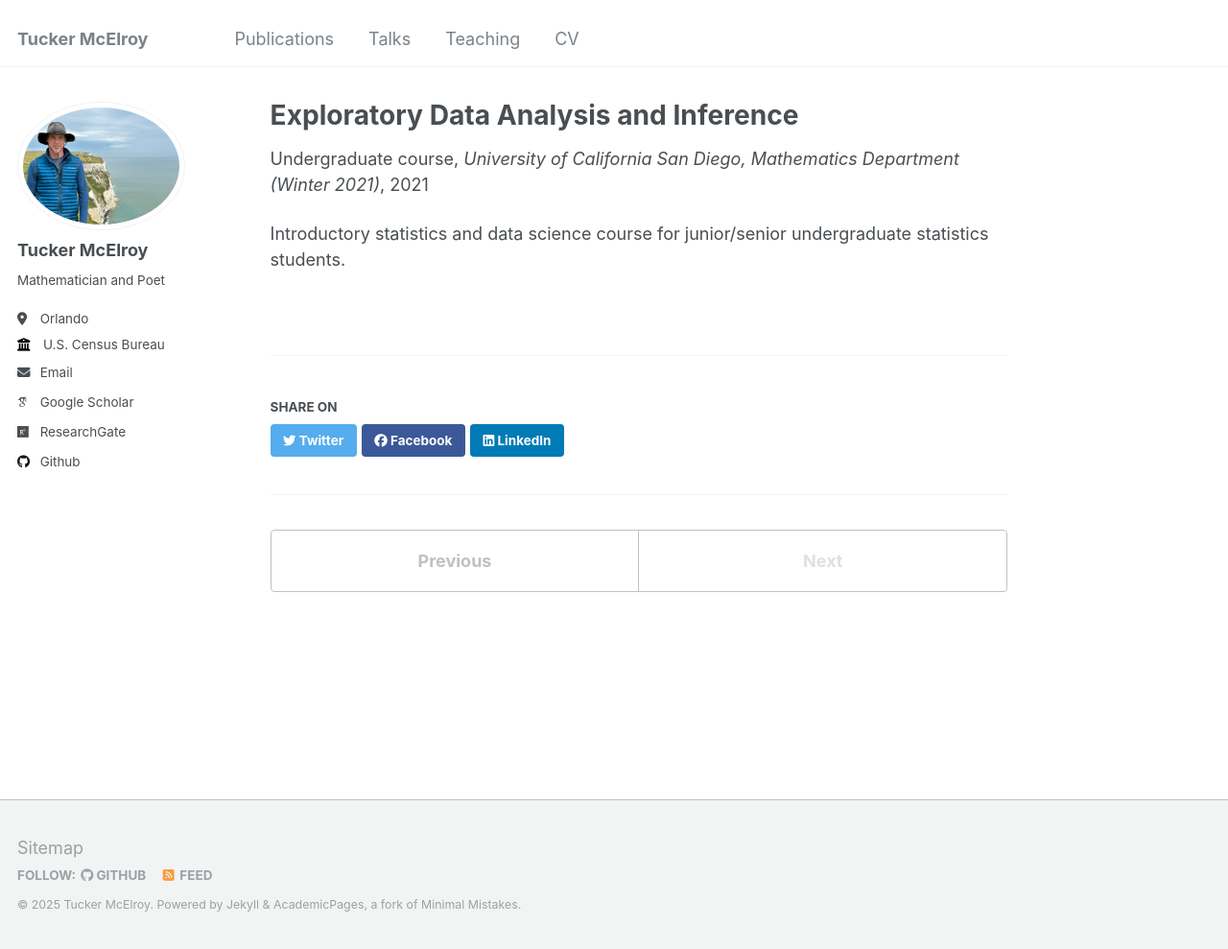
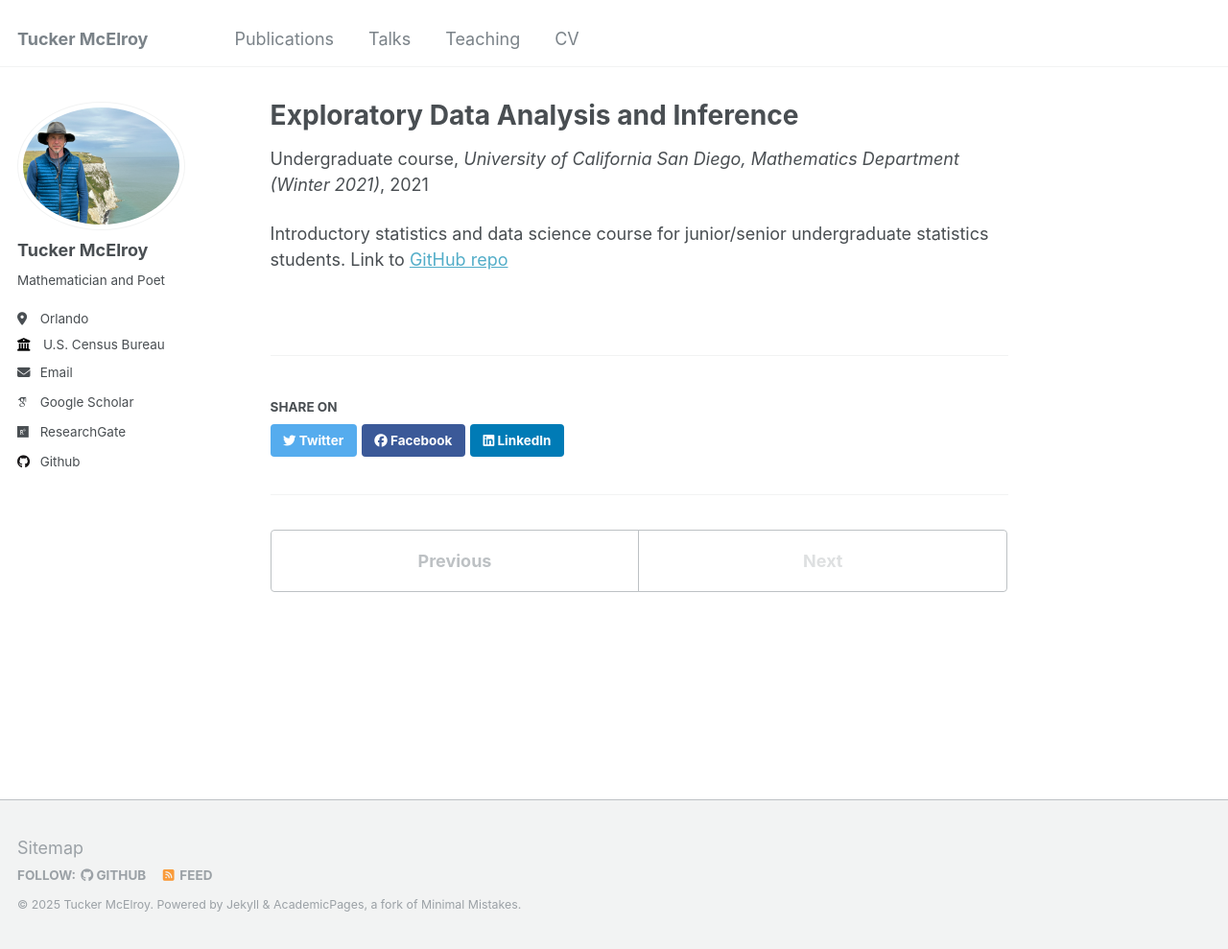
Before and after one commit to tuckermcelroy/tuckermcelroy.github.io, a Jekyll site: the page built from _teaching/ucsd21.md, in a window 1280 px wide and 989 px high. Shown: the whole window at 96% size. Built offline with Jekyll 4.4.1, drawn with Linux system fonts in a browser that asks for light colours; some web fonts are replaced.

Commit message:
Update ucsd21.md

```diff
--- a/_teaching/ucsd21.md
+++ b/_teaching/ucsd21.md
@@ -8,4 +8,4 @@ date: 2021-01-01
 location: "La Jolla, California (taught remotely)"
 ---
 
-Introductory statistics and data science course for junior/senior undergraduate statistics students.
+Introductory statistics and data science course for junior/senior undergraduate statistics students. Link to [GitHub repo](https://github.com/tuckermcelroy/ma189)
```
